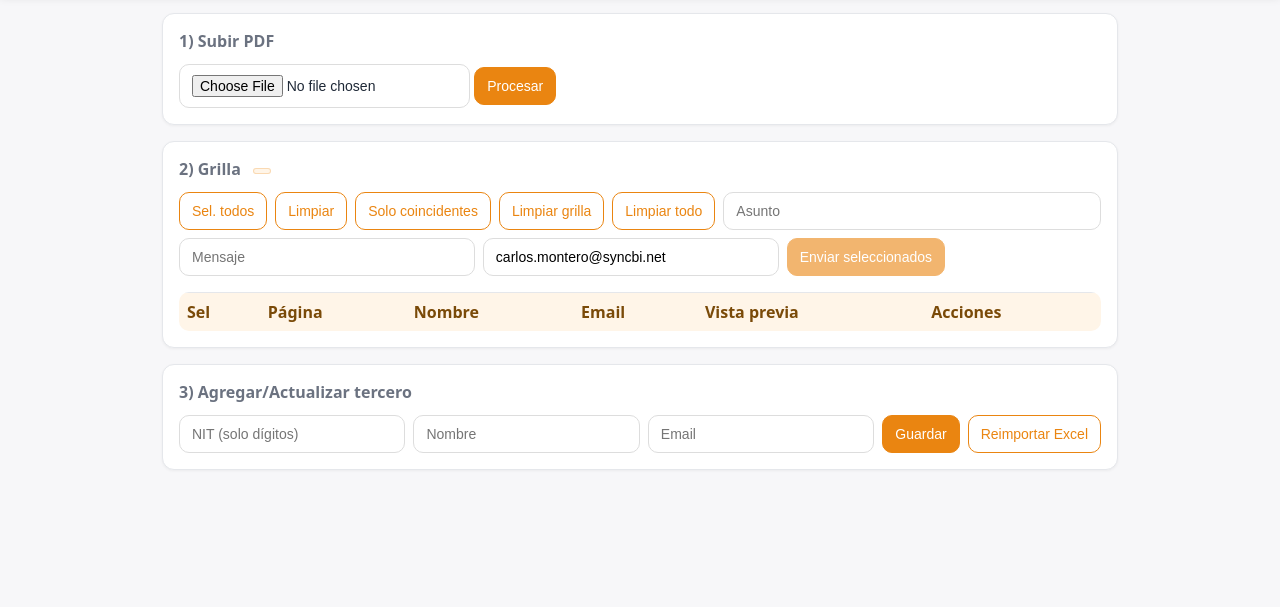
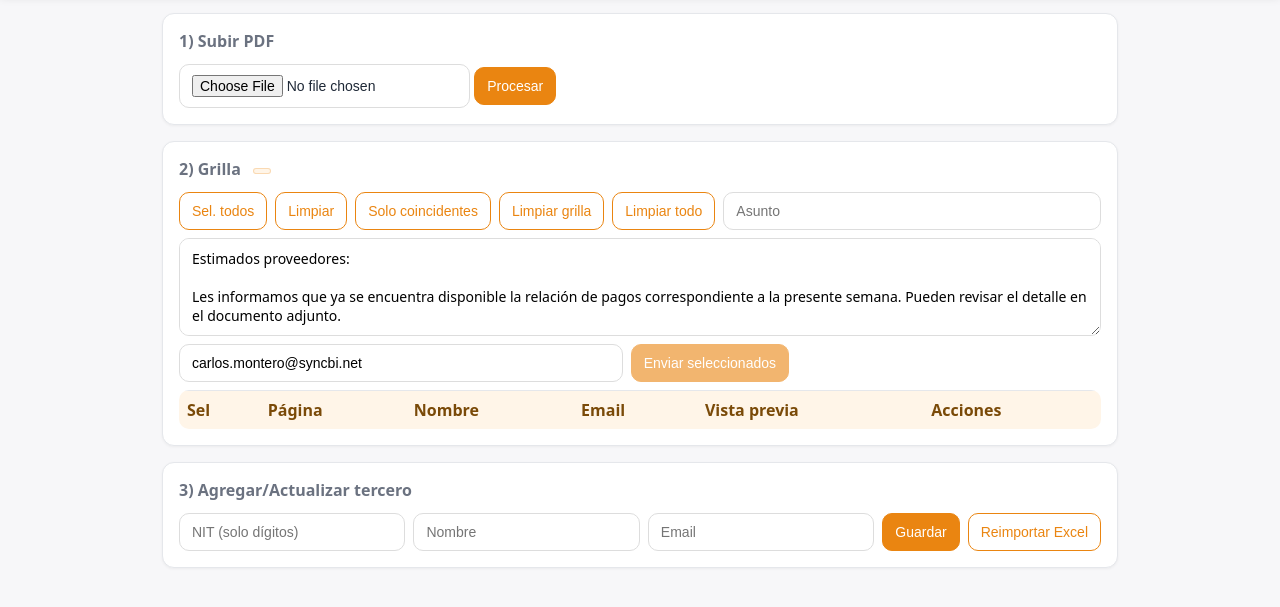
Before and after one commit to sync-bi/pdf-terceros-mailer, a website: page public/index.html in a window 1280 px wide. Shown: the part 69-676 px from the top of the page. Drawn offline with Linux system fonts and the light colour scheme; no server answers.

Commit message:
version 8
Co-Authored-By: Claude Opus 4.5 <noreply@anthropic.com>

```diff
--- a/public/index.html
+++ b/public/index.html
@@ -36,7 +36,13 @@
         <button id="resetGridBtn" type="button" class="btn-secondary">Limpiar grilla</button>
         <button id="purgeUploadsBtn" type="button" class="btn-secondary">Limpiar todo</button>
         <input id="subject" placeholder="Asunto" />
-        <input id="body" placeholder="Mensaje" />
+        <textarea id="body" placeholder="Mensaje" rows="4">Estimados proveedores:
+
+Les informamos que ya se encuentra disponible la relación de pagos correspondiente a la presente semana. Pueden revisar el detalle en el documento adjunto.
+
+El documento de cruce corresponde al número de factura asociada a cada pago realizado.
+
+Agradecemos su atención y su constante colaboración.</textarea>
         <input id="senderEmail" type="email" placeholder="Tu correo (reply-to)" value="carlos.montero@syncbi.net" required />
         <button id="sendBtn" disabled>Enviar seleccionados</button>
         <span id="selectedCounter" class="status"></span>
--- a/public/styles.css
+++ b/public/styles.css
@@ -50,10 +50,11 @@ header h1 { margin: 0; font-size: 20px; font-weight: 650; letter-spacing: .2px;
 /* Controls */
 .toolbar { display: flex; gap: 8px; margin-bottom: 8px; flex-wrap: wrap; align-items: center; }
 .row { display: flex; gap: 8px; flex-wrap: wrap; }
-input, button {
+input, button, textarea {
   padding: 10px 12px; border: 1px solid #ddd; border-radius: 10px; font-size: 14px;
 }
-input { background: #fff; }
+input, textarea { background: #fff; }
+textarea { resize: vertical; font-family: inherit; min-height: 80px; width: 100%; flex-basis: 100% !important; }
 .btn-ghost { background: transparent; color: var(--on-primary); border-color: transparent; }
 .btn-ghost:hover { background: rgba(255,255,255,.12); }
 .toolbar input { flex: 1 1 220px; }
@@ -62,7 +63,7 @@ button { cursor: pointer; background: var(--primary); color: var(--on-primary);
 button:hover:not(:disabled) { filter: brightness(0.96); }
 button:active:not(:disabled) { transform: translateY(1px); }
 button:disabled { opacity: .6; cursor: not-allowed; }
-input:focus, button:focus { outline: none; border-color: var(--primary); box-shadow: 0 0 0 3px rgba(234,133,17,.20); }
+input:focus, button:focus, textarea:focus { outline: none; border-color: var(--primary); box-shadow: 0 0 0 3px rgba(234,133,17,.20); }
 .status { margin-left: 8px; min-width: 140px; display: inline-block; color: var(--muted-text); }
 .status--ok { color: #0f766e; }
 .status--warn { color: #a16207; }
@@ -90,7 +91,7 @@ tbody tr:hover { background: #fffaf2; }
 
 /* Dark adjustments */
 :root[data-theme="dark"] .card { background:#0b1220; border-color: var(--border); box-shadow: none; }
-:root[data-theme="dark"] input { background:#0b1220; color: var(--text); border-color:#344155; }
+:root[data-theme="dark"] input, :root[data-theme="dark"] textarea { background:#0b1220; color: var(--text); border-color:#344155; }
 :root[data-theme="dark"] table { background:#0b1220; }
 :root[data-theme="dark"] tbody tr:hover { background:#0b1425; }
 :root[data-theme="dark"] thead th { color:#f1f5f9; }
```
Also changed, not shown: 1 other file.
